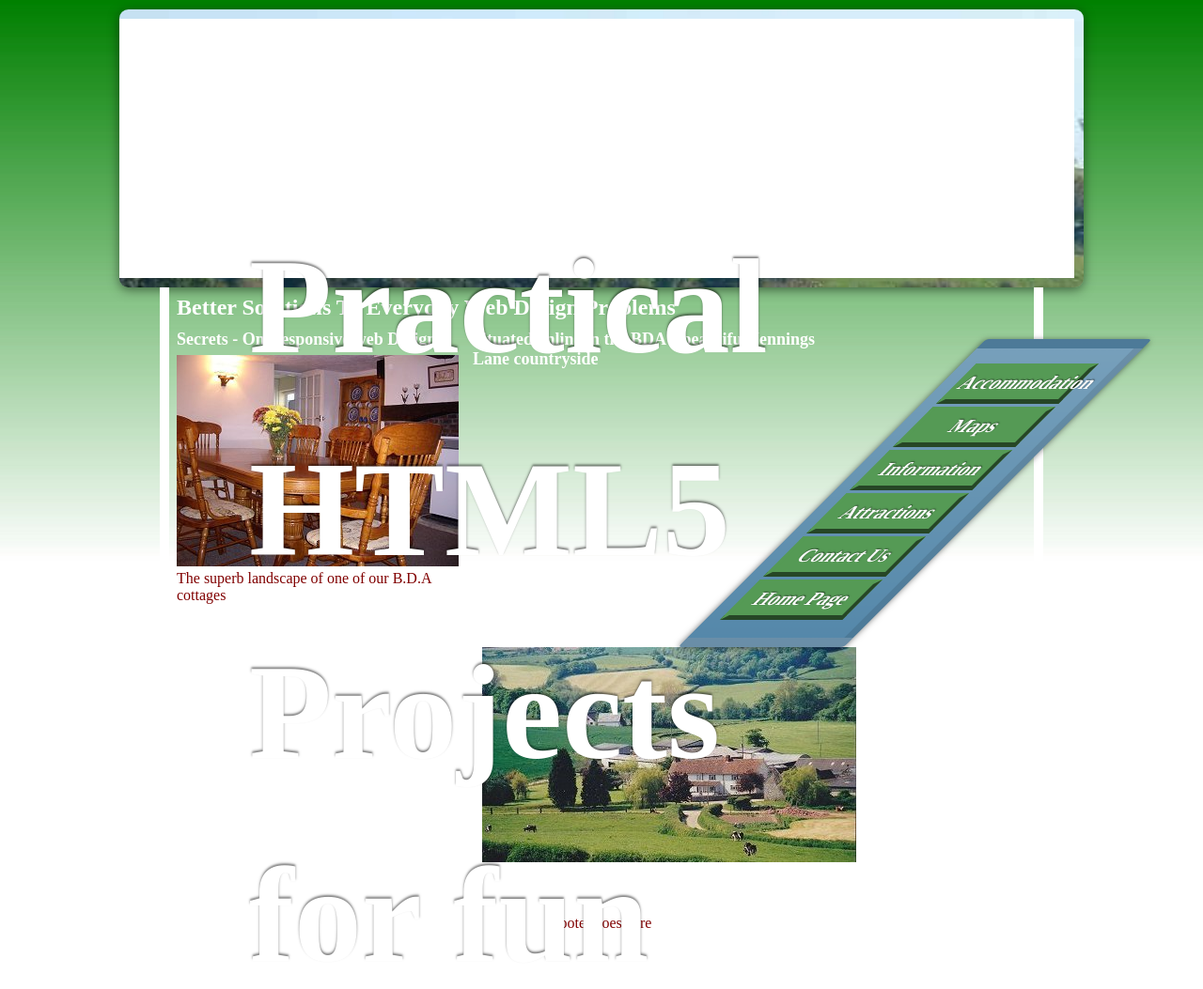
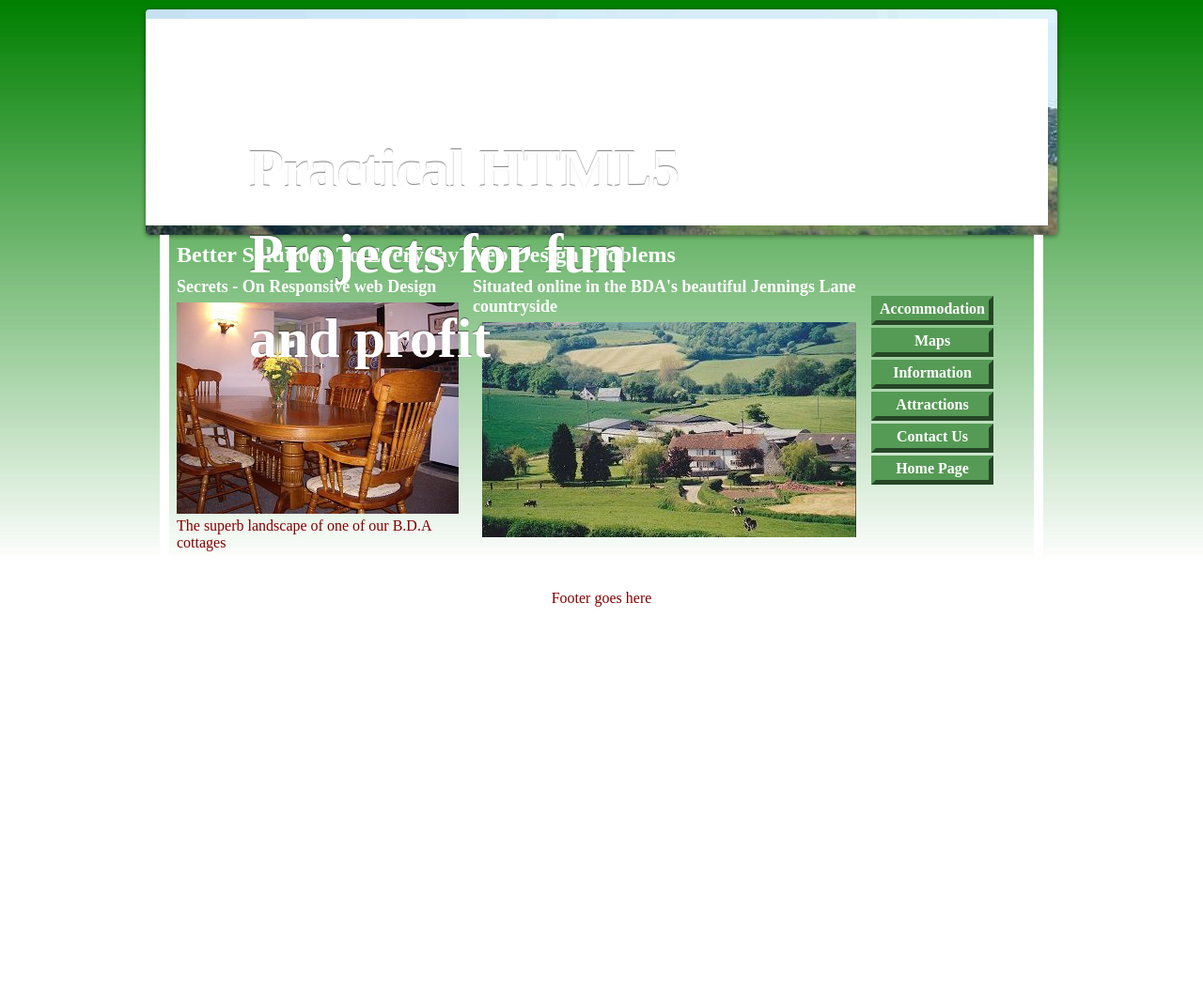
Before and after one commit to orrisb/orrisb.github.io, a PHP site: page / in a window 1280 px wide. Shown: the top 1053 px of the page at 94% size. After the commit the page ends 646 px from the top, so only its background shows below. Run offline with PHP 8.4, Linux system fonts and the light colour scheme.

Commit message:
file update

```diff
--- a/HTML5-style-2.css
+++ b/HTML5-style-2.css
@@ -16,7 +16,7 @@ header {width:920px; height:180px; /* padding:0; border:10px white solid; */ bac
      box-shadow: 0 .05em .25em rgba(0,0,0,.5);
      color: white;
      text-shadow: 0 -.05em .05em rgba(0,0,0,.5);
-     font-size: 300%;
+     font-size: 125%;
      line-height: 1.5;
      border-width: 10px;
      border-left-width: 0;
@@ -37,20 +37,11 @@ h3 { font-size:large; color:white; margin:0 0 6px 0;
 }
 #midcol { 	margin-left:315px; margin-right:145px; margin-top:10px; vertical-align:top;
 }
+.button { position: relative;
+     /* text color, paddings, e.t.c. /                                       */
+        }
 /*set nav block position and width*/
 nav { margin:10px 30px 0 10px; width:135px; float:right;
-     padding: .3em .8em;
-     border: 1px solid rgba(0,0,0,.1);
-     background: #58a linear-gradient(hsla(0,0%,100%,.2),transparent);
-     border-radius: .2em;
-     box-shadow: 0 .05em .25em rgba(0,0,0,.5);
-     color: white;
-     text-shadow: 0 -.05em .05em rgba(0,0,0,.5);
-     font-size: 125%;
-     line-height: 1.5;
-     border-width: 10px;
-     border-left-width: 0;
-     transform: skewX(-45deg)
 }
 nav ul { margin:10px 0 10px 0; width:135px; float:right;
 }
```
